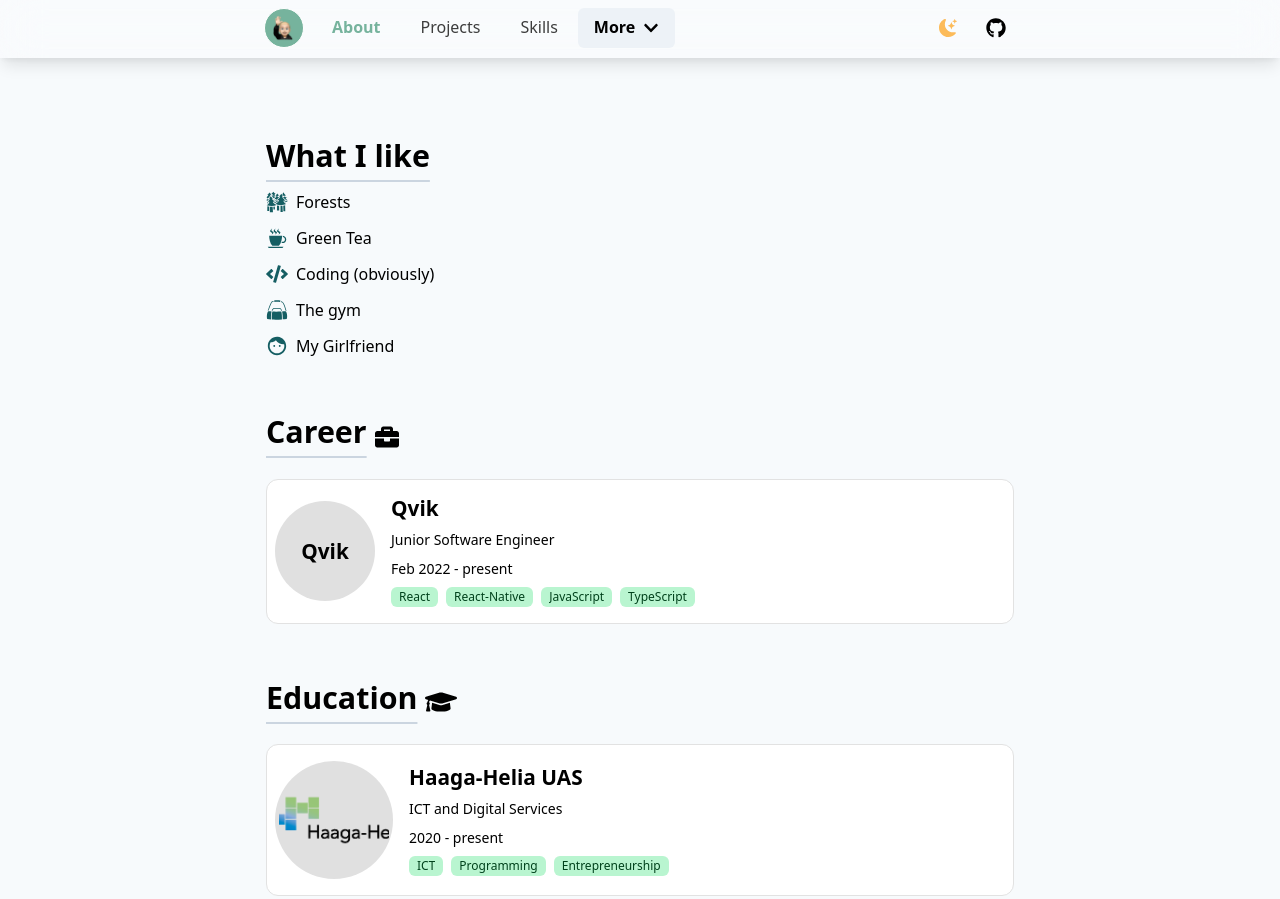
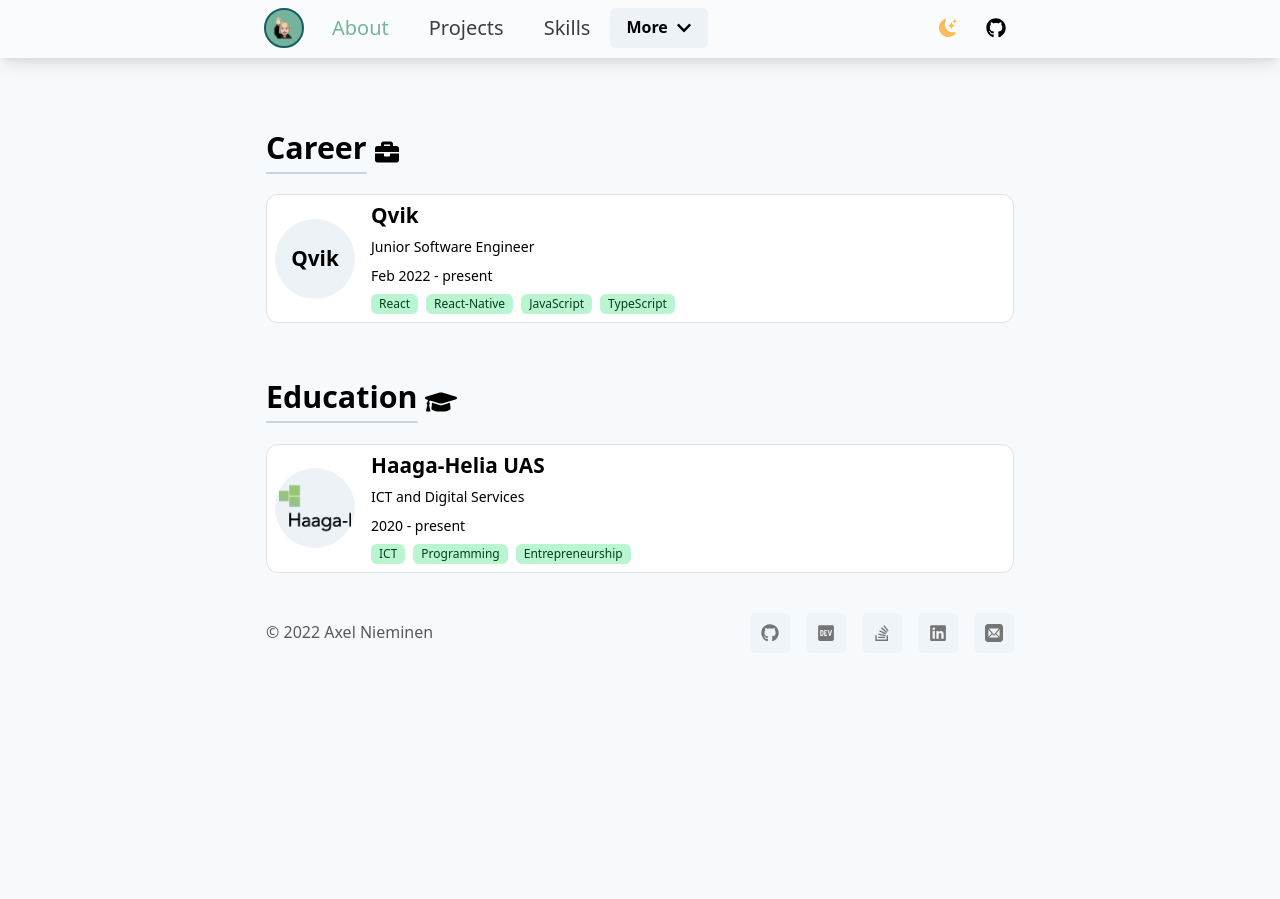
Before and after one commit to niemax/Portfolio, a Gatsby site: page /about in a window 1280 px wide. Shown: the top 899 px of the page. Built offline with nearby package versions, Linux system fonts and the light colour scheme; Gatsby itself is replaced by a stand-in of ours.

Commit message:
font changes and homepage changes

```diff
--- a/src/components/UI/Atoms/Career.tsx
+++ b/src/components/UI/Atoms/Career.tsx
@@ -16,7 +16,7 @@ import { MBox } from "../../motion/MotionBox";
 import { FaBriefcase } from "react-icons/fa";
 
 const Career = () => (
-  <Box mt={14}>
+  <Box>
     <HStack mb={5}>
       <Heading>Career</Heading>
       <FaBriefcase fontSize={24} />
@@ -25,16 +25,15 @@ const Career = () => (
       height="auto"
       border={useColorModeValue("1px solid #E2E2E2", `1px solid #2A404B`)}
       animation={{ scale: 1.02 }}
-      py={2}
       width="auto"
     >
       <HStack align="center" spacing={4} p={2}>
         <Center
-          height={100}
-          width={100}
+          height="80px"
+          width="80px"
           p={1}
           rounded="full"
-          bg={useColorModeValue("navLightHover", "navDarkHover")}
+          bg={useColorModeValue("gray.100", "gray.900")}
         >
           <Heading size="md" fontWeight="600">
             Qvik
--- a/src/components/UI/Atoms/Education.tsx
+++ b/src/components/UI/Atoms/Education.tsx
@@ -10,6 +10,7 @@ import {
   Tag,
   TagLabel,
   Text,
+  Center,
 } from "@chakra-ui/react";
 import { motion } from "framer-motion";
 import { fromDownToUp, fromDownToUpItem } from "../../motion/transitions";
@@ -29,18 +30,15 @@ export const Education = () => (
           height="auto"
           border={useColorModeValue("1px solid #E2E2E2", `1px solid #2A404B`)}
           animation={{ scale: 1.02 }}
-          py={2}
           width="auto"
         >
           <HStack align="center" spacing={4} p={2}>
-            <Box
-              height="auto"
-              width="auto"
+            <Center
+              height="80px"
+              width="80px"
               p={1}
               rounded="full"
-              align="center"
-              justify="center"
-              bg={useColorModeValue("navLightHover", "navDarkHover")}
+              bg={useColorModeValue("gray.100", "gray.900")}
             >
               <StaticImage
                 src="../../../images/315f6f8c-0795-46b7-9c87-9f69a44a9d81.png"
@@ -50,7 +48,7 @@ export const Education = () => (
                 width={110}
                 height={110}
               />
-            </Box>
+            </Center>
             <VStack align="baseline">
               <Heading size="md" fontWeight="600">
                 Haaga-Helia UAS
--- a/src/components/UI/Atoms/Likings.tsx
+++ b/src/components/UI/Atoms/Likings.tsx
@@ -6,7 +6,7 @@ import { FaCode } from "react-icons/fa";
 import { colors } from "../../../theme/foundations/colors";
 
 export const Likings = () => (
-  <Box mt={2} mb={4}>
+  <Box mt={14} mb={4}>
     <Heading mb="4">What I like</Heading>
     <List spacing={3}>
       <ListItem>
--- a/src/components/UI/Atoms/Memoji.tsx
+++ b/src/components/UI/Atoms/Memoji.tsx
@@ -14,7 +14,7 @@ export const Memoji = (props: IMemojiProps) => {
       ml={props.ml}
       p={props.padding}
       whileHover={{ scale: 1.3 }}
-      border={`1px solid white`}
+      border={`2px solid ${colors.darkerGreen}`}
       shadow={props.shadow}
     >
       <StaticImage src="../../../staticImages/memoji.png" alt="memoji" placeholder="blurred" />
--- a/src/components/UI/Atoms/NavLink.tsx
+++ b/src/components/UI/Atoms/NavLink.tsx
@@ -57,9 +57,9 @@ export const NavLink = ({ ...props }: INavLinkProps) => {
             {...props}
           >
             <Link
+              style={{ fontSize: 20, fontWeight: 400 }}
               activeStyle={{
                 color: colors.green,
-                fontWeight: 600,
               }}
               to={node.path}
             >
--- a/src/pages/about.tsx
+++ b/src/pages/about.tsx
@@ -13,19 +13,30 @@ const About = () => (
     <Seo title="About" />
     <Flex px={[2, 10, 14, 14]} direction="column">
       <motion.div variants={otherTransition} initial="hidden" animate="show">
-        <motion.div variants={otherItem}>
+        <motion.div
+          variants={{
+            hidden: { opacity: 0, x: 150 },
+            show: {
+              opacity: 1,
+              x: 0,
+              transition: {
+                duration: 0.8,
+              },
+            },
+          }}
+        >
           {/*    <section>
             <Story />
           </section> */}
-          <section>
-            <Likings />
-          </section>
           <section>
             <Career />
           </section>
           <section>
             <Education />
           </section>
+          {/*  <section>
+            <Likings />
+          </section> */}
         </motion.div>
       </motion.div>
     </Flex>
--- a/src/pages/projects/index.tsx
+++ b/src/pages/projects/index.tsx
@@ -46,7 +46,7 @@ const Projects = () => {
           <motion.div variants={otherTransition} initial="hidden" animate="show">
             <motion.div
               variants={{
-                hidden: { opacity: 0, x: 350 },
+                hidden: { opacity: 0, x: 250 },
                 show: {
                   opacity: 1,
                   x: 0,
```
Also changed, not shown: src/components/UI/Atoms/Introduction.tsx (+9 -5 lines), src/components/UI/Atoms/StoryItem.tsx (+17 -1 lines), src/pages/index.tsx (+18 -9 lines).
